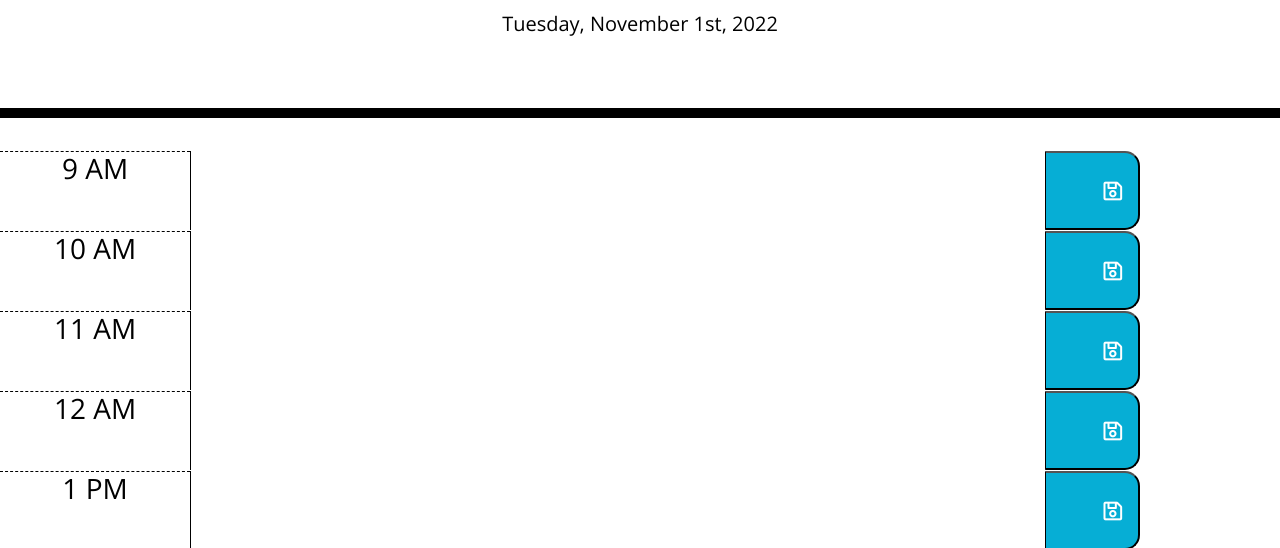
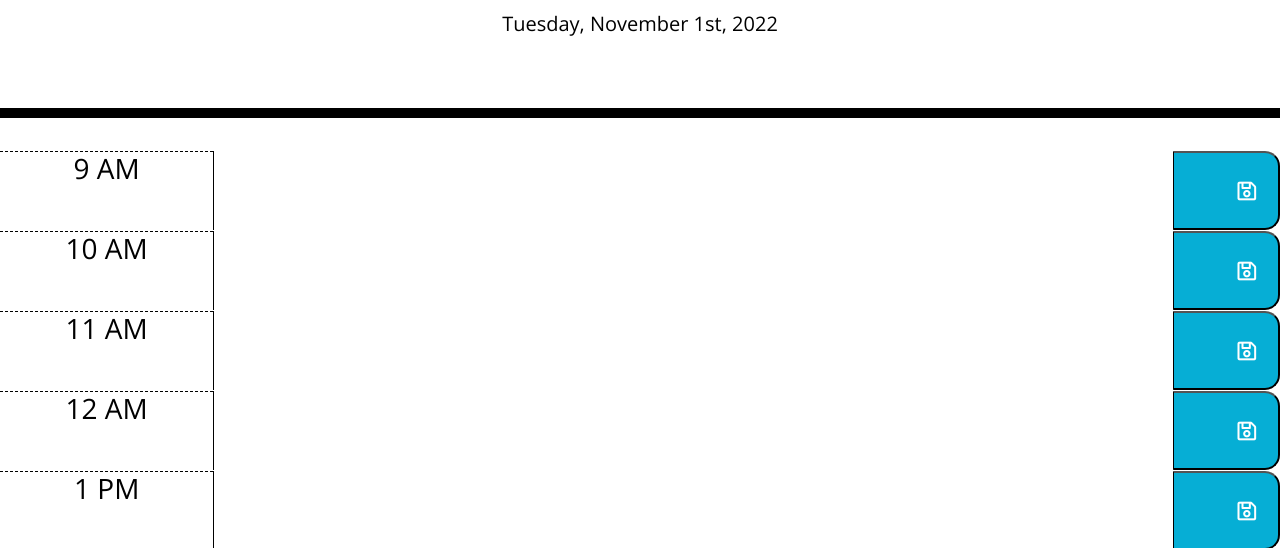
Before and after one commit to Crackerbox123/Work-Scheduler, a plain HTML site: page index.html in a window 1280 px wide. Shown: the part 182-730 px from the top of the page. Drawn offline with nearby package versions, Linux system fonts and the light colour scheme.

Commit message:
flex + comments

```diff
--- a/index.html
+++ b/index.html
@@ -21,8 +21,8 @@
     <!-- Timeblocks go here -->
     <!-- Timeblocks go here -->
     <!-- Timeblocks go here -->
-    <main class="container w-100 no-gutters">
-      <div class="row time-block">
+    <main class="container d-flex flex-column mw-100">
+      <div class="row time-block text-center">
         <h3 class="col-2 hour"><span>9</span> AM</h3>
         <textarea class="col-9 description"></textarea>
         <button class="col-1 saveBtn" id="save-task">
```
